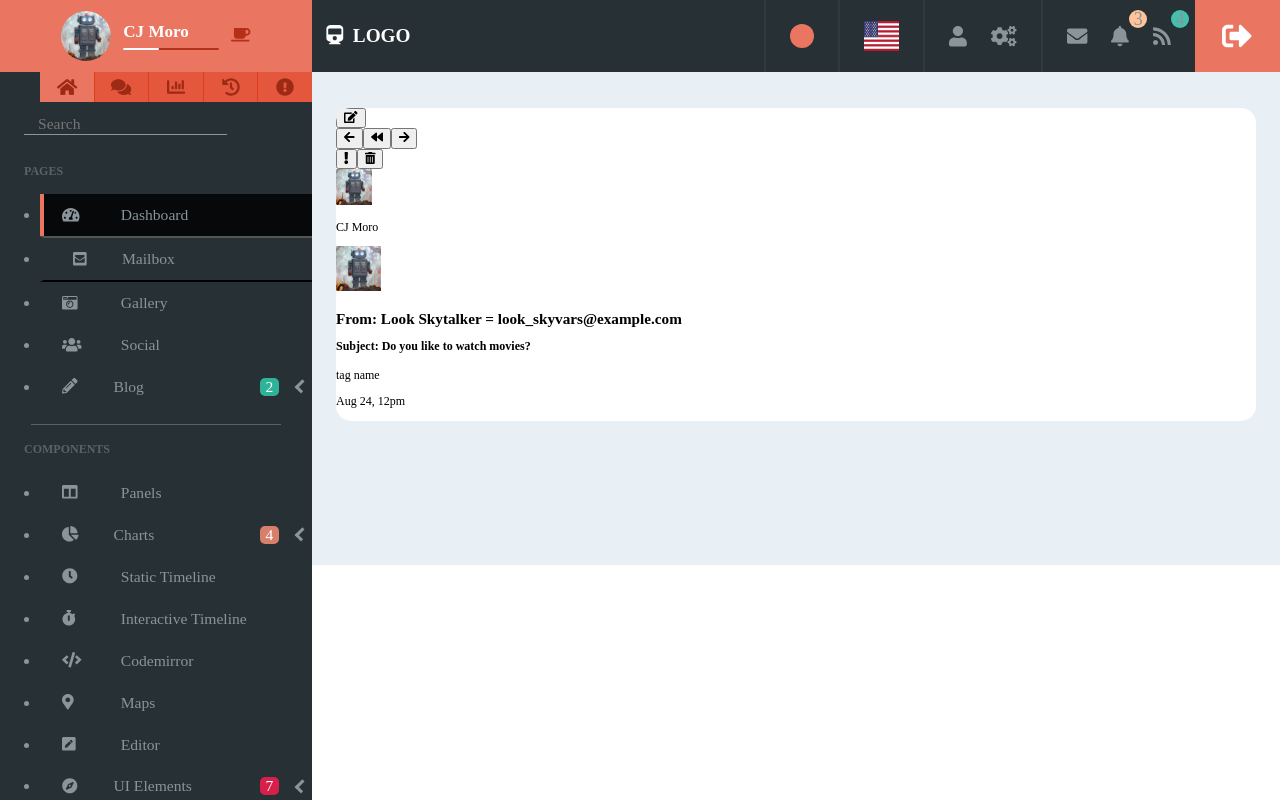
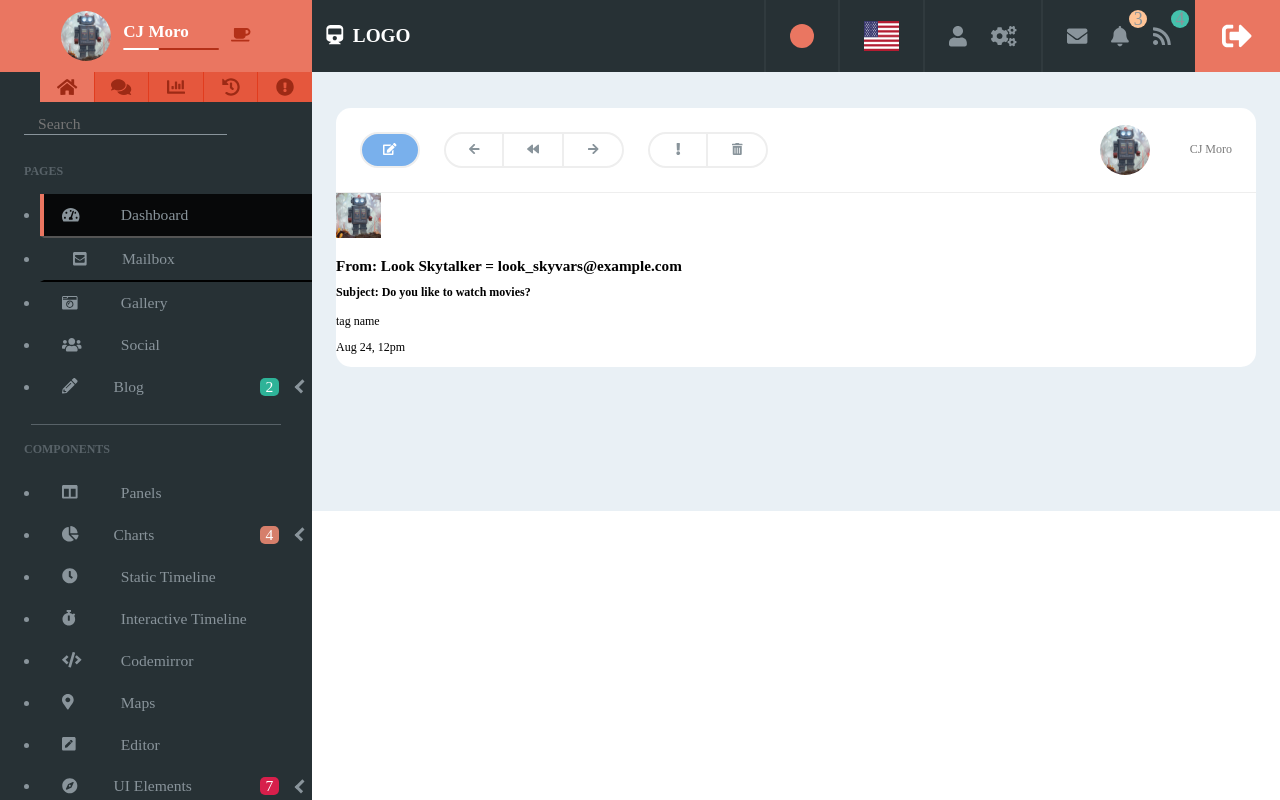
Before and after one commit to serCJm/react-admin-dashboard, a React (Create React App) app: page /mail in a window 1280 px wide. Built offline with nearby package versions, Linux system fonts and the light colour scheme.

Commit message:
CHANGE APPRIACH:  font size in related sass files instead of _typography

```diff
--- a/src/index.css
+++ b/src/index.css
@@ -1911,4 +1911,63 @@ input, textarea {
         text-align: right;
         font-size: 1.5rem; }
 
+.mail .instrument-panel {
+  display: flex;
+  justify-content: space-between;
+  align-items: center;
+  height: 7rem;
+  margin: 0;
+  padding: 0 2rem;
+  border-bottom: 1px solid #eeeeee; }
+  .mail .instrument-panel .instrument-controls {
+    flex: 0 0 18rem;
+    display: flex;
+    justify-content: space-between;
+    align-items: center; }
+    @media screen and (min-width: 800px) {
+      .mail .instrument-panel .instrument-controls {
+        flex: 0 0 34rem; } }
+    .mail .instrument-panel .instrument-controls .btn {
+      width: 5rem;
+      height: 3rem;
+      background: #fff;
+      border: 2px solid #eeeeee;
+      color: #89949b;
+      cursor: pointer; }
+      .mail .instrument-panel .instrument-controls .btn:not(:first-child) {
+        border-left: none; }
+      .mail .instrument-panel .instrument-controls .btn.edit {
+        border-radius: 20px;
+        color: #fff;
+        background: #79b0ec; }
+        .mail .instrument-panel .instrument-controls .btn.edit:hover {
+          background: #a6caf2; }
+      .mail .instrument-panel .instrument-controls .btn.action {
+        display: none; }
+        @media screen and (min-width: 800px) {
+          .mail .instrument-panel .instrument-controls .btn.action {
+            display: inline-block; } }
+      .mail .instrument-panel .instrument-controls .btn.action:first-child, .mail .instrument-panel .instrument-controls .btn.trash:first-child {
+        border-top-left-radius: 20px;
+        border-bottom-left-radius: 20px; }
+      .mail .instrument-panel .instrument-controls .btn.action:last-child, .mail .instrument-panel .instrument-controls .btn.trash:last-child {
+        border-top-right-radius: 20px;
+        border-bottom-right-radius: 20px; }
+      .mail .instrument-panel .instrument-controls .btn.action:hover {
+        background: #2eb398;
+        color: #fff; }
+      .mail .instrument-panel .instrument-controls .btn.trash:hover {
+        background: #d9534f;
+        color: #fff; }
+  .mail .instrument-panel .avatar-container {
+    flex: 0 0 11rem;
+    display: flex;
+    justify-content: space-between;
+    align-items: center;
+    color: #7b7b7b; }
+    .mail .instrument-panel .avatar-container .inbox-avatar {
+      border-radius: 50%;
+      width: 50px;
+      height: 50px; }
+
 /*# sourceMappingURL=index.css.map */
--- a/src/sass/application.sass
+++ b/src/sass/application.sass
@@ -3,4 +3,4 @@
 // base imports
 @import 'base/vars', 'base/mixins', 'base/typography'
 // modules imports
-@import 'modules/_header', 'modules/_sidemenu', 'modules/_lock', 'modules/pages/_pages', 'modules/pages/_dashboard', 'modules/pages/mailbox/_inbox'
+@import 'modules/_header', 'modules/_sidemenu', 'modules/_lock', 'modules/pages/_pages', 'modules/pages/_dashboard', 'modules/pages/mailbox/_inbox', 'modules/pages/mailbox/_mail'
--- /dev/null
+++ b/src/sass/modules/pages/mailbox/_mail.sass
@@ -0,0 +1,57 @@
+.mail
+    .instrument-panel
+        display: flex
+        justify-content: space-between
+        align-items: center
+        height: 7rem
+        margin: 0
+        padding: 0 2rem
+        border-bottom: 1px solid rgb(238, 238, 238)
+        .instrument-controls
+            flex: 0 0 18rem
+            display: flex
+            justify-content: space-between
+            align-items: center
+            @media #{$large-screen}
+                flex: 0 0 34rem
+            .btn
+                width: 5rem
+                height: 3rem
+                background: $white
+                border: 2px solid rgb(238, 238, 238)
+                color: rgb(137, 148, 155)
+                cursor: pointer
+                &:not(:first-child)
+                    border-left: none
+                &.edit
+                    border-radius: 20px
+                    color: $white
+                    background: rgb(121, 176, 236)
+                    &:hover
+                        background: rgb(166, 202, 242)
+                &.action
+                    display: none
+                    @media #{$large-screen}
+                        display: inline-block
+                &.action:first-child, &.trash:first-child
+                    border-top-left-radius: 20px
+                    border-bottom-left-radius: 20px
+                &.action:last-child, &.trash:last-child
+                    border-top-right-radius: 20px
+                    border-bottom-right-radius: 20px
+                &.action:hover
+                    background: rgb(46, 179, 152)
+                    color: $white
+                &.trash:hover
+                    background: rgb(217, 83, 79)
+                    color: $white
+        .avatar-container
+            flex: 0 0 11rem
+            display: flex
+            justify-content: space-between
+            align-items: center
+            color: darken(rgb(238, 238, 238), 45%)
+            .inbox-avatar
+                border-radius: 50%
+                width: 50px
+                height: 50px
```
Also changed, not shown: 1 other file (tests, documents, lock files or other folders).
